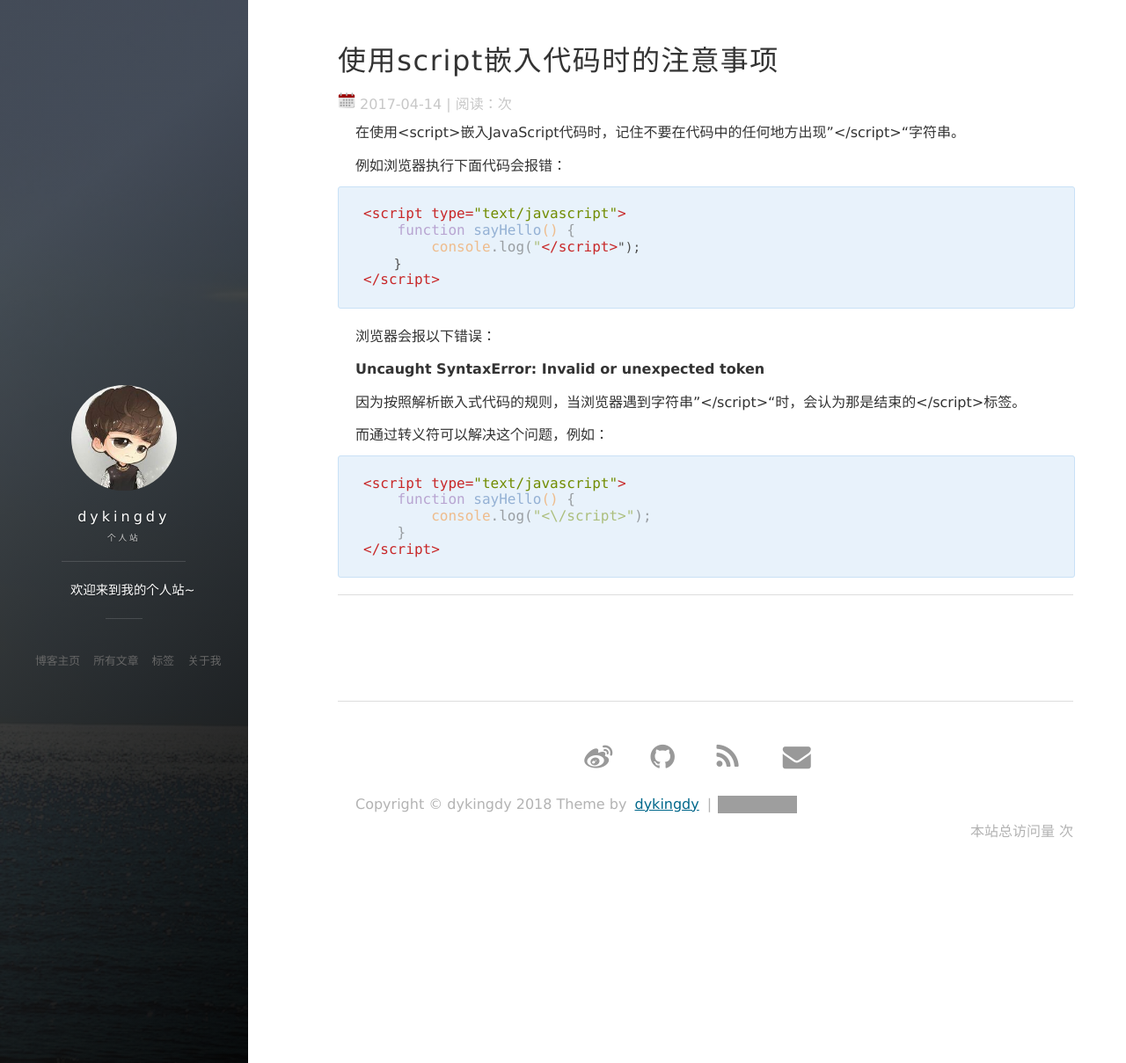
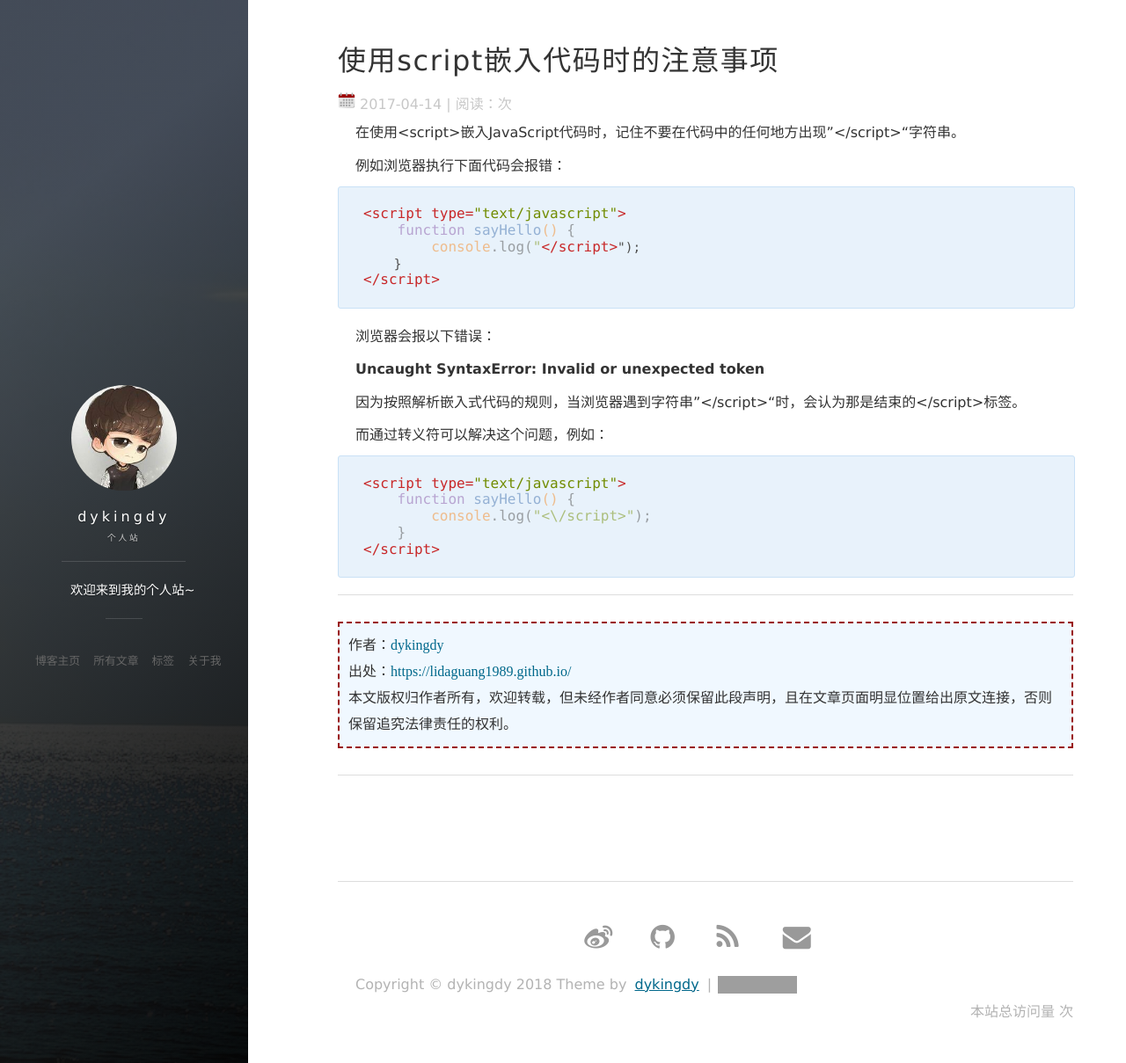
Before and after one commit to lidaguang1989/lidaguang1989.github.io, a Jekyll site: the page built from _posts/2017-04-14-mark-script.md, in a window 1280 px wide and 1209 px high. Shown: the whole window at 88% size. Built offline with Jekyll 4.4.1, drawn with Linux system fonts in a browser that asks for light colours; nearby versions of some CDN libraries; comment, search, counter and statistics services are not loaded; grey boxes are pictures that could not be loaded.

Commit message:
add signature

```diff
--- /dev/null
+++ b/_includes/signature.html
@@ -0,0 +1,7 @@
+<section style="border-top: 1px solid #DDDDDD; padding: 30px 0;">
+    <div style="line-height: 30px; background: #f0f8ff; padding: 10px; border: 2px dashed #990d0d; font-family: 微软雅黑">
+        <div>作者：<a href="https://lidaguang1989.github.io/" target="_blank">dykingdy</a></div>
+        <div>出处：<a href="https://lidaguang1989.github.io/" target="_blank">https://lidaguang1989.github.io/</a></div>
+        <div>本文版权归作者所有，欢迎转载，但未经作者同意必须保留此段声明，且在文章页面明显位置给出原文连接，否则保留追究法律责任的权利。 </div>
+    </div>
+</section>
--- a/_layouts/post.html
+++ b/_layouts/post.html
@@ -20,5 +20,7 @@ layout: default
   </section>
 </article>
 
+{% include signature.html %}
+
 <!--{% include new-old.html %}-->
 {% include comments.html %}
```
